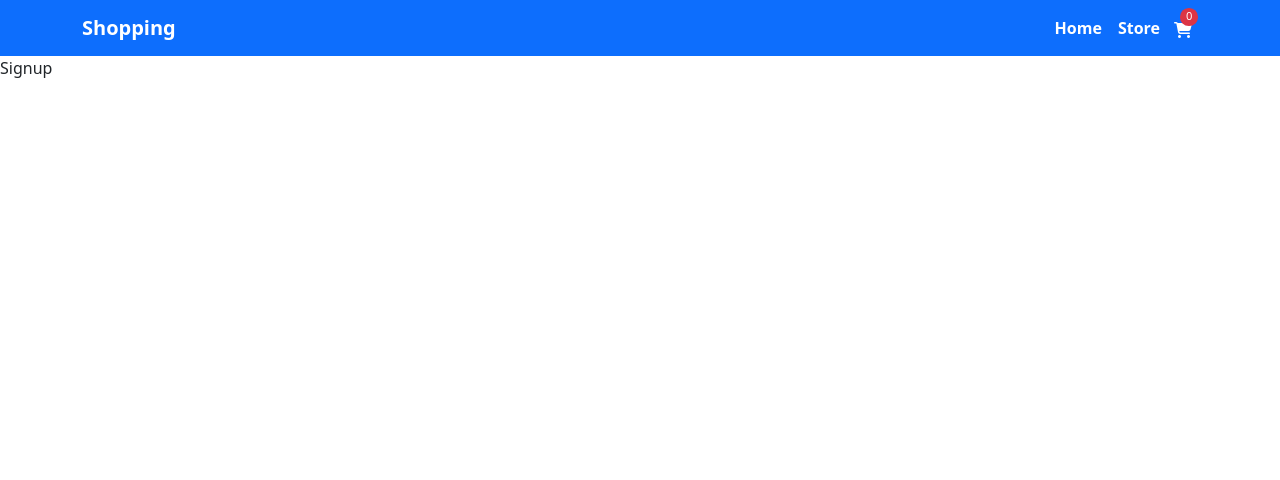
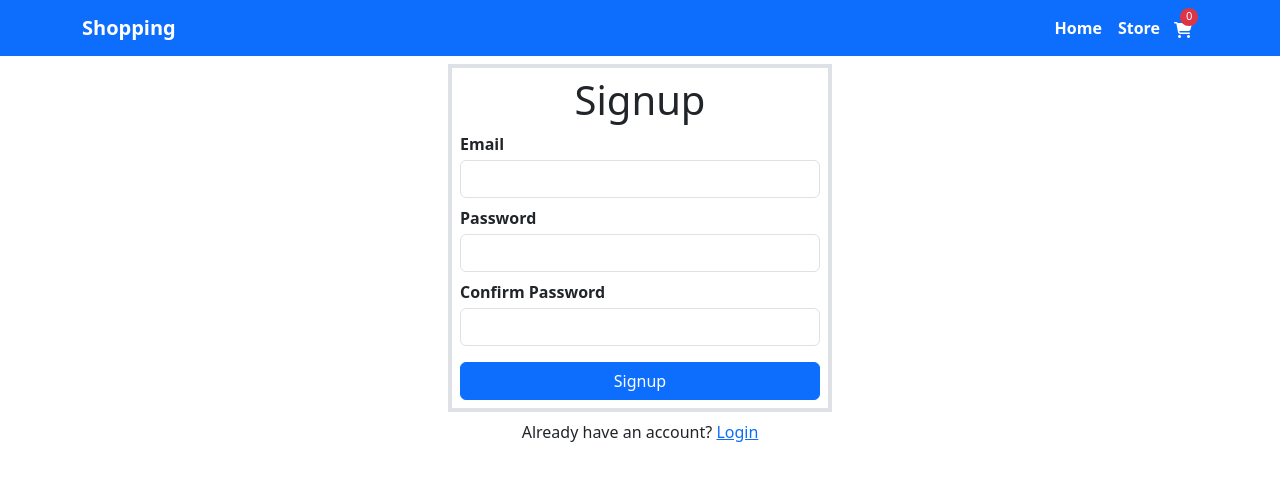
Before and after one commit to Asaad-Nasrallah/shopping-car, a React (Vite) app: page /signup in a window 1280 px wide. Shown: the top 480 px of the page. Built offline with nearby package versions, Linux system fonts and the light colour scheme.

Commit message:
authentication component are modified

```diff
--- a/src/components/ForgetPass.jsx
+++ b/src/components/ForgetPass.jsx
@@ -1,5 +1,37 @@
+import { Link } from "react-router-dom";
+
 function ForgetPass() {
-  return <>ForgetPass</>;
+  return (
+    <>
+      <div className="d-flex flex-column justify-content-center align-items-center mt-5">
+        <div className="py-2 px-2 border border-4" style={{ width: "30%" }}>
+          <h3 className="text-center mb-3">Reset Password</h3>
+          <form className="fw-bold">
+            <div className="form-group mb-2">
+              <label htmlFor="userEmail">Email</label>
+              <input
+                type="email"
+                name="userEmail"
+                id="userEmail"
+                className="form-control mt-1"
+              />
+            </div>
+            <input
+              type="submit"
+              value="Reset Password"
+              className="btn btn-primary w-100 mt-2"
+            />
+          </form>
+          <div className="mt-2 text-center">
+            <Link to="/login">Login</Link>
+          </div>
+        </div>
+        <div className="mt-2 text-center">
+          Need a new account? <Link to="/signup">Signup</Link>
+        </div>
+      </div>
+    </>
+  );
 }
 
 export default ForgetPass;
--- a/src/components/Login.jsx
+++ b/src/components/Login.jsx
@@ -1,6 +1,46 @@
+import { Link } from "react-router-dom";
+
 function Login() {
-    return ( <>
-    Login</> );
+  return (
+    <>
+      <div className="d-flex flex-column justify-content-center align-items-center mt-2">
+        <div className="py-2 px-2 border border-4" style={{ width: "30%" }}>
+          <h1 className="text-center">Login</h1>
+          <form className="fw-bold">
+            <div className="form-group mb-2">
+              <label htmlFor="userEmail">Email</label>
+              <input
+                type="email"
+                name="userEmail"
+                id="userEmail"
+                className="form-control mt-1"
+              />
+            </div>
+            <div className="form-group mb-2">
+              <label htmlFor="userPassword fw-bold">Password</label>
+              <input
+                type="password"
+                name="userPassword"
+                id="userPassword"
+                className="form-control mt-1"
+              />
+            </div>
+            <input
+              type="submit"
+              value="Login"
+              className="btn btn-primary w-100 mt-2"
+            />
+          </form>
+          <div className="mt-2 text-center">
+            <Link to="/forget-password">Forget Password</Link>
+          </div>
+        </div>
+        <div className="mt-2 text-center">
+          Need a new account? <Link to="/signup">Signup</Link>
+        </div>
+      </div>
+    </>
+  );
 }
 
 export default Login;
--- a/src/components/Signup.jsx
+++ b/src/components/Signup.jsx
@@ -1,5 +1,52 @@
+import { Link } from "react-router-dom";
+
 function Signup() {
-  return <>Signup</>;
+  return (
+    <>
+      <div className="d-flex flex-column justify-content-center align-items-center mt-2">
+        <div className="py-2 px-2 border border-4" style={{ width: "30%" }}>
+          <h1 className="text-center">Signup</h1>
+          <form className="fw-bold">
+            <div className="form-group mb-2">
+              <label htmlFor="userEmail">Email</label>
+              <input
+                type="email"
+                name="userEmail"
+                id="userEmail"
+                className="form-control mt-1"
+              />
+            </div>
+            <div className="form-group mb-2">
+              <label htmlFor="userPassword fw-bold">Password</label>
+              <input
+                type="password"
+                name="userPassword"
+                id="userPassword"
+                className="form-control mt-1"
+              />
+            </div>
+            <div className="form-group mb-2">
+              <label htmlFor="userConfPassword fw-bold">Confirm Password</label>
+              <input
+                type="password"
+                name="userConfPassword"
+                id="userConfPassword"
+                className="form-control mt-1"
+              />
+            </div>
+            <input
+              type="submit"
+              value="Signup"
+              className="btn btn-primary w-100 mt-2"
+            />
+          </form>
+        </div>
+        <div className="mt-2 text-center">
+            Already have an account? <Link to="/login">Login</Link>
+          </div>
+      </div>
+    </>
+  );
 }
 
 export default Signup;
```
